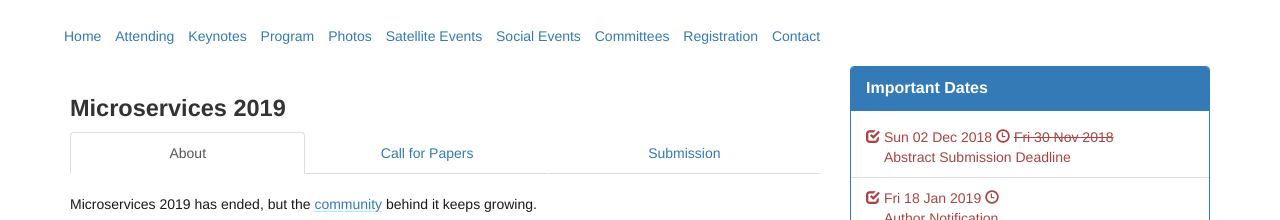
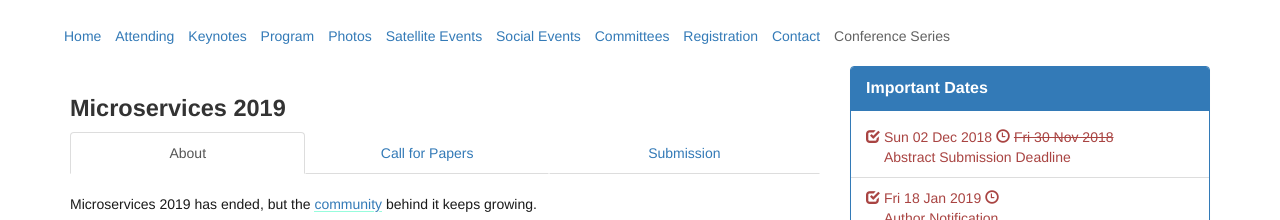
Before and after one commit to microservices-community/microservices-2019, a Jekyll site: the page built from index.md, in a window 1280 px wide. Shown: the part 414-634 px from the top of the page. Built offline with Jekyll 4.4.1, drawn with Linux system fonts in a browser that asks for light colours; comment, search, counter and statistics services are not loaded.

Commit message:
link to conference series

```diff
--- a/_config.yml
+++ b/_config.yml
@@ -79,3 +79,4 @@ navigation_header:
   Committees: /2019/committees/
   Registration: /2019/registration/
   Contact: /2019/contact/
+  Conference Series: /
```
